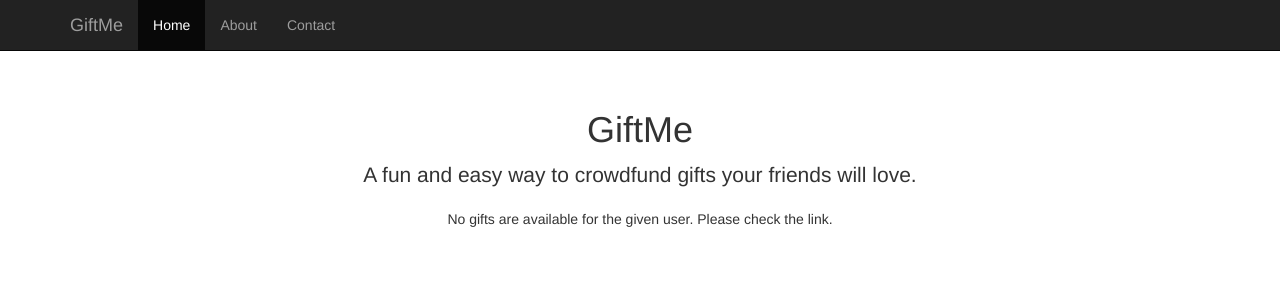
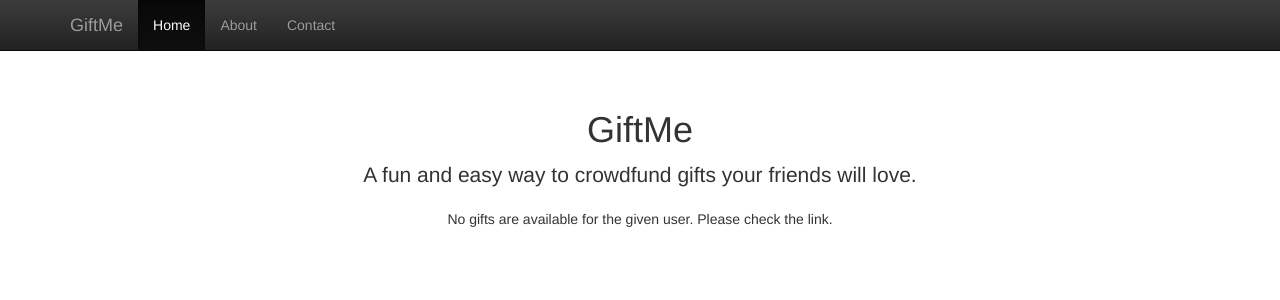
Before and after one commit to timcallagy/giftme_server, a Django app: a page that uses templates/giftme/index.html in a window 1280 px wide. Shown: the top 300 px of the page. Run offline with Django 3.2, Linux system fonts and the light colour scheme; parts of the project's set-up code (start-up, migrations or seed data) failed here and were passed over; some libraries are stand-ins or nearby versions.

Commit message:
Adding custom favicon and linking to boostrap hosted on CDN.

```diff
--- a/templates/giftme/index.html
+++ b/templates/giftme/index.html
@@ -7,13 +7,20 @@
     <!-- The above 3 meta tags *must* come first in the head; any other head content must come *after* these tags -->
     <meta name="description" content="">
     <meta name="author" content="">
-    <link rel="icon" href="http://getbootstrap.com/favicon.ico">
+
+    {% load static %}
+    <link rel="icon" href="{% static "img/giftme_favicon.ico" %}">
 
     <title>GiftMe</title>
 
     <!-- Bootstrap core CSS -->
-    {% load static %}
-    <link href="{% static "css/bootstrap.css" %}" rel="stylesheet">
+    <!-- Latest compiled and minified CSS -->
+    <link rel="stylesheet" href="https://maxcdn.bootstrapcdn.com/bootstrap/3.3.4/css/bootstrap.min.css">
+
+    <!-- Optional theme -->
+    <link rel="stylesheet" href="https://maxcdn.bootstrapcdn.com/bootstrap/3.3.4/css/bootstrap-theme.min.css">
+
+
 
     <!-- Custom styles for this template -->
     <link href="{% static "css/starter-template.css" %}" rel="stylesheet">
@@ -176,7 +183,8 @@
     ================================================== -->
     <!-- Placed at the end of the document so the pages load faster -->
     <script src="https://ajax.googleapis.com/ajax/libs/jquery/1.11.2/jquery.min.js"></script>
-    <script src="{% static "js/bootstrap.js" %}"></script>
+    <!-- Latest compiled and minified JavaScript -->
+    <script src="https://maxcdn.bootstrapcdn.com/bootstrap/3.3.4/js/bootstrap.min.js"></script>
     <!-- IE10 viewport hack for Surface/desktop Windows 8 bug -->
     <script src="{% static "js/ie10-viewport-bug-workaround.js" %}"></script>
 
```
Also changed, not shown: static/img/giftme_favicon.ico (added).
